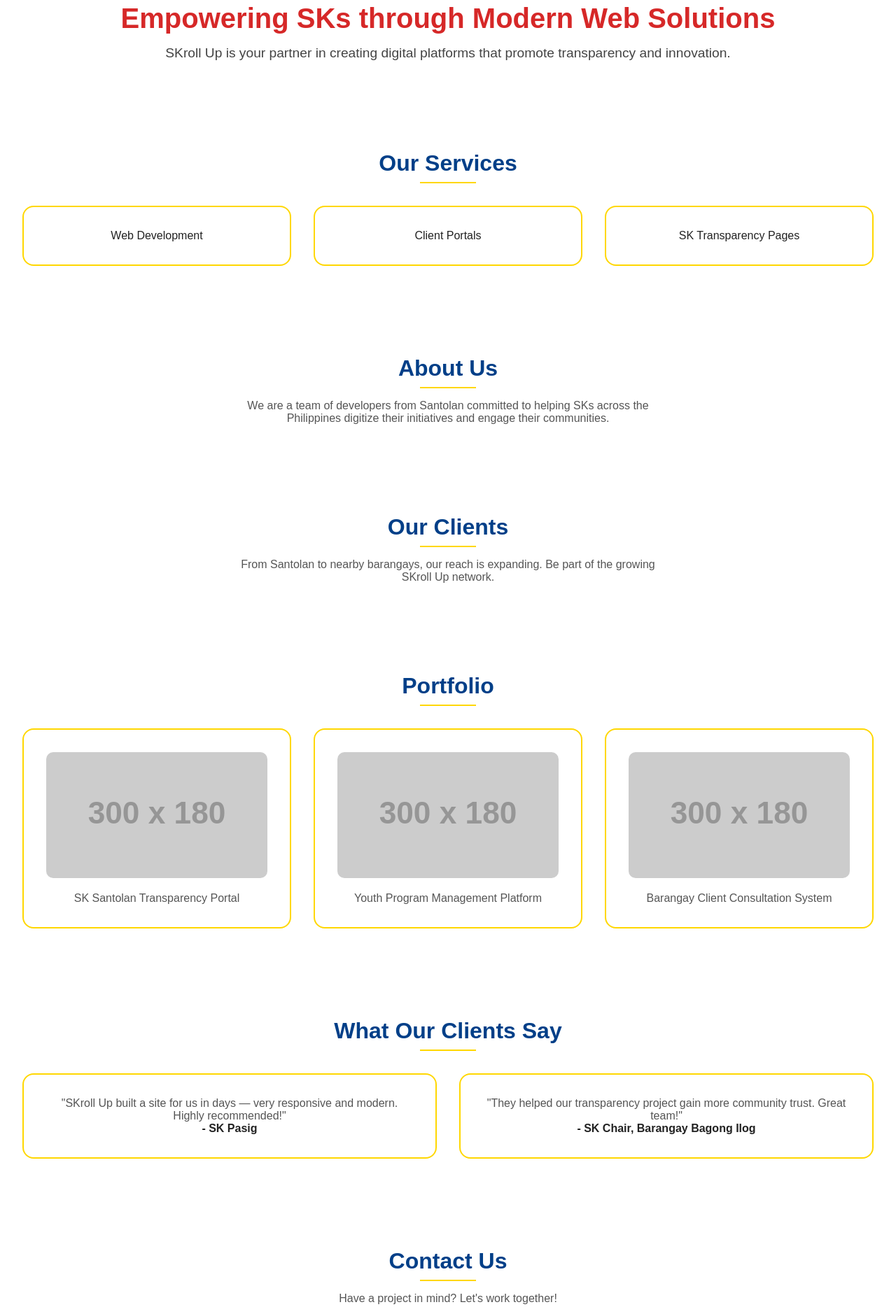
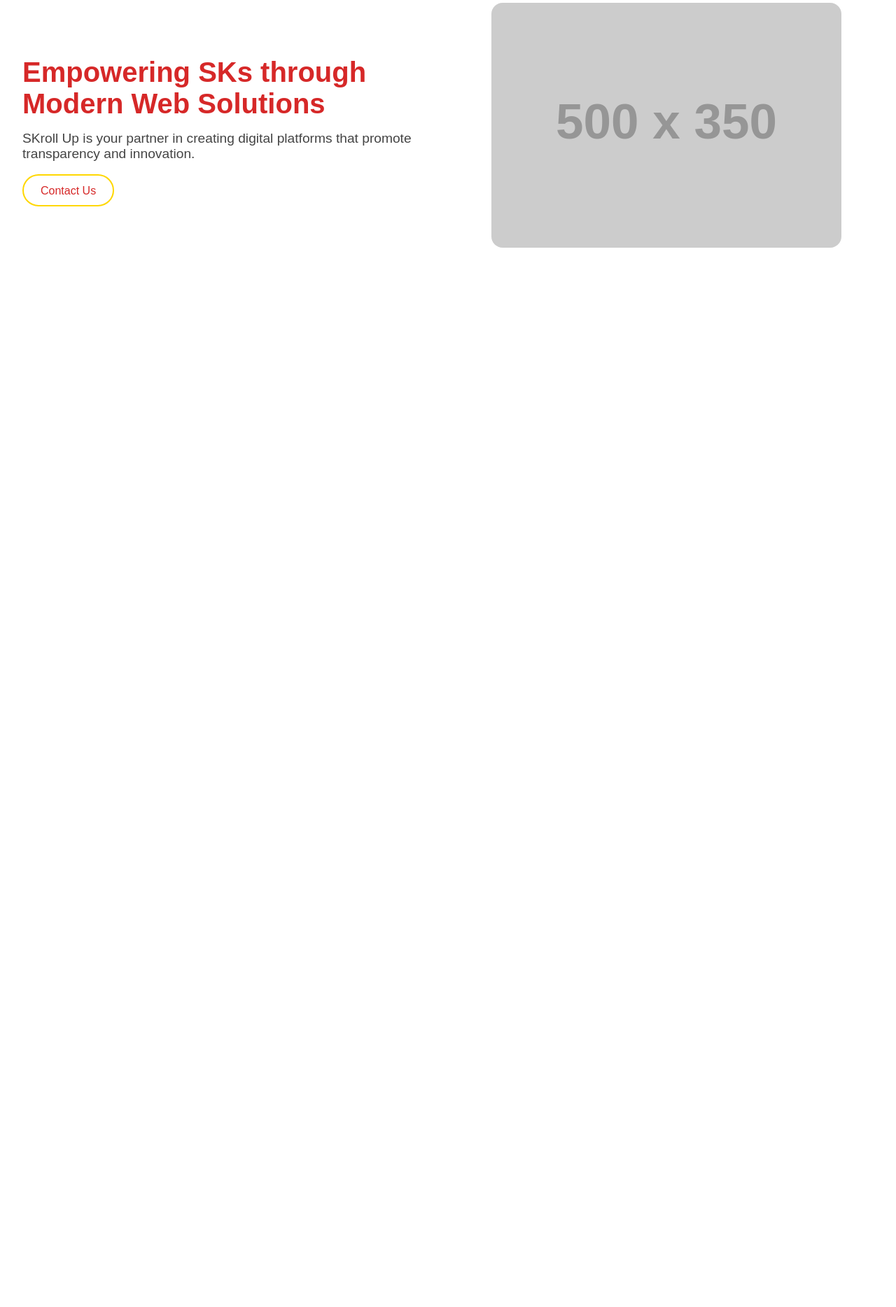
Before and after one commit to iiaammchris-it/sksantolan-elibrary, a plain HTML site: page index.html in a window 1280 px wide. Shown: the part 128-1996 px from the top of the page at 70% size. After the commit the page ends 800 px from the top, so only its background shows below. Drawn offline with nearby package versions, Linux system fonts and the light colour scheme; placeholder pictures from the web are drawn by us.

Commit message:
Update index.html

```diff
--- a/index.html
+++ b/index.html
@@ -77,19 +77,55 @@
     }
 
     .hero {
-      text-align: center;
+      display: flex;
+      flex-wrap: wrap;
+      align-items: center;
+      justify-content: space-between;
       padding: 4rem 2rem;
+      gap: 2rem;
     }
 
-    .hero h1 {
+    .hero-left {
+      flex: 1 1 350px;
+      min-width: 300px;
+    }
+
+    .hero-left h1 {
       font-size: 2.5rem;
       color: var(--red);
       margin-bottom: 1rem;
     }
 
-    .hero p {
+    .hero-left p {
       font-size: 1.2rem;
       color: #444;
+      margin-bottom: 2rem;
+    }
+
+    .hero-left a {
+      text-decoration: none;
+      padding: 0.8rem 1.5rem;
+      border: var(--border);
+      border-radius: 50px;
+      color: var(--red);
+      transition: 0.3s ease;
+    }
+
+    .hero-left a:hover {
+      background-color: var(--gold);
+      color: #000;
+    }
+
+    .hero-right {
+      flex: 1 1 350px;
+      min-width: 300px;
+      text-align: center;
+    }
+
+    .hero-right img {
+      max-width: 100%;
+      height: auto;
+      border-radius: 1rem;
     }
 
     .section {
@@ -111,12 +147,6 @@
       background-color: var(--gold);
       display: block;
       margin: 0.5rem auto;
-    }
-
-    .section p {
-      color: #555;
-      max-width: 600px;
-      margin: 0 auto;
     }
 
     .grid {
@@ -204,6 +234,14 @@
       .burger {
         display: block;
       }
+
+      .hero {
+        flex-direction: column;
+      }
+
+      .hero-right img {
+        max-width: 80%;
+      }
     }
   </style>
 </head>
@@ -222,89 +260,32 @@
     </nav>
   </header>
 
+  <!-- HERO Section with split layout -->
   <section class="hero" data-aos="fade-up">
-    <h1>Empowering SKs through Modern Web Solutions</h1>
-    <p>SKroll Up is your partner in creating digital platforms that promote transparency and innovation.</p>
-  </section>
-
-  <section id="services" class="section" data-aos="fade-up">
-    <h2>Our Services</h2>
-    <div class="grid">
-      <div class="card">Web Development</div>
-      <div class="card">Client Portals</div>
-      <div class="card">SK Transparency Pages</div>
+    <div class="hero-left">
+      <h1>Empowering SKs through Modern Web Solutions</h1>
+      <p>SKroll Up is your partner in creating digital platforms that promote transparency and innovation.</p>
+      <a href="#contact">Contact Us</a>
+    </div>
+    <div class="hero-right">
+      <img src="https://via.placeholder.com/500x350.png?text=SKroll+Up+Digital+Solutions" alt="SKroll Up Banner">
     </div>
   </section>
 
-  <section id="about" class="section" data-aos="fade-up">
-    <h2>About Us</h2>
-    <p>We are a team of developers from Santolan committed to helping SKs across the Philippines digitize their initiatives and engage their communities.</p>
-  </section>
+  <!-- Continue with rest of your sections -->
+  <!-- You can paste the rest of the previous code from #services, #about, #clients, #portfolio, #testimonials, and #contact here -->
 
-  <section id="clients" class="section" data-aos="fade-up">
-    <h2>Our Clients</h2>
-    <p>From Santolan to nearby barangays, our reach is expanding. Be part of the growing SKroll Up network.</p>
-  </section>
-
-  <section id="portfolio" class="section" data-aos="fade-up">
-    <h2>Portfolio</h2>
-    <div class="grid portfolio-gallery">
-      <div class="portfolio-item">
-        <img src="https://via.placeholder.com/300x180.png?text=SK+Santolan+Website" alt="SK Santolan Site">
-        <p>SK Santolan Transparency Portal</p>
-      </div>
-      <div class="portfolio-item">
-        <img src="https://via.placeholder.com/300x180.png?text=Youth+Program+Hub" alt="Youth Program Hub">
-        <p>Youth Program Management Platform</p>
-      </div>
-      <div class="portfolio-item">
-        <img src="https://via.placeholder.com/300x180.png?text=Client+Portal" alt="Client Portal">
-        <p>Barangay Client Consultation System</p>
-      </div>
-    </div>
-  </section>
-
-  <section class="section" data-aos="fade-up">
-    <h2>What Our Clients Say</h2>
-    <div class="grid">
-      <div class="testimonial">
-        <p>"SKroll Up built a site for us in days — very responsive and modern. Highly recommended!"</p>
-        <strong>- SK Pasig</strong>
-      </div>
-      <div class="testimonial">
-        <p>"They helped our transparency project gain more community trust. Great team!"</p>
-        <strong>- SK Chair, Barangay Bagong Ilog</strong>
-      </div>
-    </div>
-  </section>
-
-  <section id="contact" class="section" data-aos="fade-up">
-    <h2>Contact Us</h2>
-    <p>Have a project in mind? Let's work together!</p>
-    <form>
-      <input type="text" placeholder="Your Name" required />
-      <input type="email" placeholder="Your Email" required />
-      <textarea rows="4" placeholder="Your Message" required></textarea>
-      <button type="submit">Send Message</button>
-    </form>
-  </section>
-
-  <footer>
-    <p>© 2025 SKroll Up. All Rights Reserved.</p>
-  </footer>
-
+  <!-- Scripts -->
   <script src="https://unpkg.com/aos@2.3.4/dist/aos.js"></script>
   <script>
     AOS.init();
-
     const burger = document.querySelector('.burger');
     const nav = document.querySelector('.nav-links');
     burger.addEventListener('click', () => {
       nav.classList.toggle('nav-active');
     });
 
-    // Optional: Fake form submission
-    document.querySelector("form").addEventListener("submit", function(e) {
+    document.querySelector("form")?.addEventListener("submit", function(e) {
       e.preventDefault();
       alert("Thank you for your message! We'll get back to you shortly.");
       this.reset();
```
